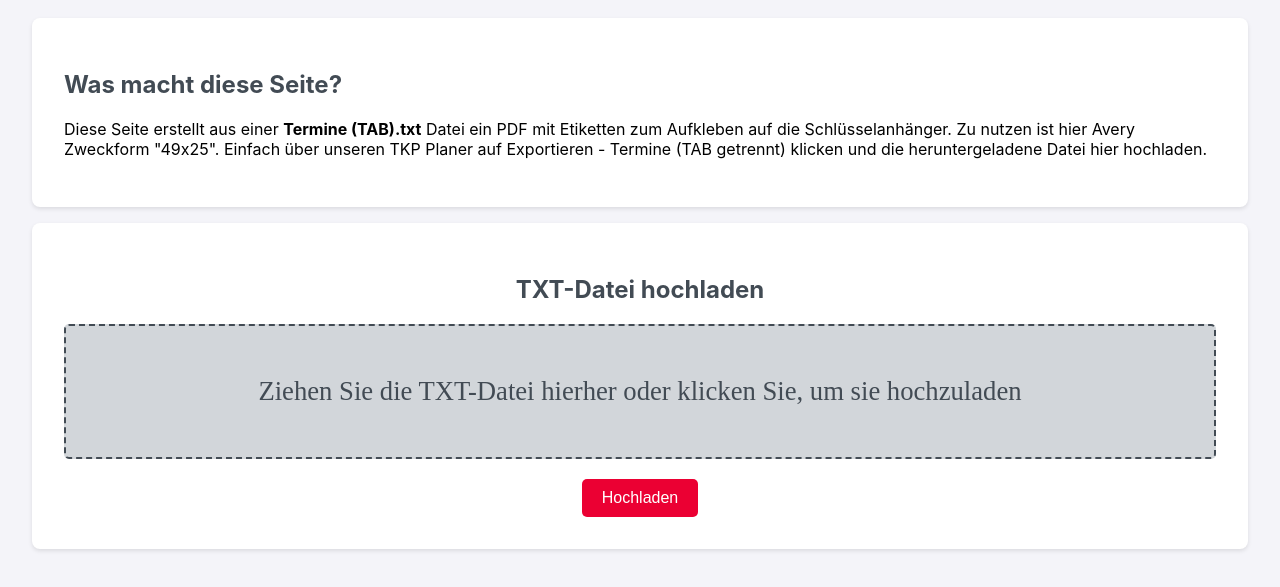
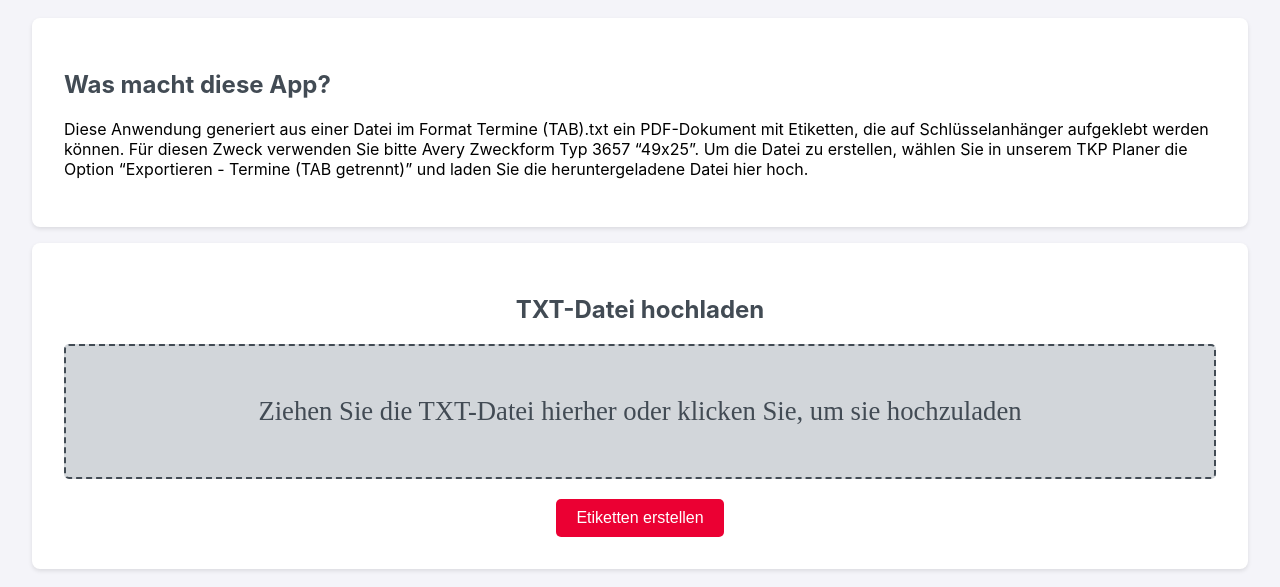
Before and after one commit to Madchristian/etiketten-app, a React (Create React App) app in the folder frontend/: page / in a window 1280 px wide. Shown: the part 180-767 px from the top of the page. Built offline with nearby package versions, Linux system fonts and the light colour scheme.

Commit message:
chore: Update German translation for App.js

```diff
--- a/frontend/src/App.js
+++ b/frontend/src/App.js
@@ -104,9 +104,9 @@ function App() {
       </header>
       <main>
         <section className="description">
-          <h2>Was macht diese Seite?</h2>
+          <h2>Was macht diese App?</h2>
           <p>
-            Diese Seite erstellt aus einer <strong>Termine (TAB).txt</strong> Datei ein PDF mit Etiketten zum Aufkleben auf die Schlüsselanhänger. Zu nutzen ist hier Avery Zweckform "49x25". Einfach über unseren TKP Planer auf Exportieren - Termine (TAB getrennt) klicken und die heruntergeladene Datei hier hochladen.
+          Diese Anwendung generiert aus einer Datei im Format Termine (TAB).txt ein PDF-Dokument mit Etiketten, die auf Schlüsselanhänger aufgeklebt werden können. Für diesen Zweck verwenden Sie bitte Avery Zweckform Typ 3657 “49x25”. Um die Datei zu erstellen, wählen Sie in unserem TKP Planer die Option “Exportieren - Termine (TAB getrennt)” und laden Sie die heruntergeladene Datei hier hoch.
           </p>
         </section>
         <section className="upload-section">
@@ -124,7 +124,7 @@ function App() {
               {file ? `Selected file: ${file.name}` : 'Ziehen Sie die TXT-Datei hierher oder klicken Sie, um sie hochzuladen'}
               <input type="file" name="file" id="file-input" style={{ display: 'none' }} onChange={handleFileChange} />
             </div>
-            <button type="submit">Hochladen</button>
+            <button type="submit">Etiketten erstellen</button>
           </form>
         </section>
       </main>
```
